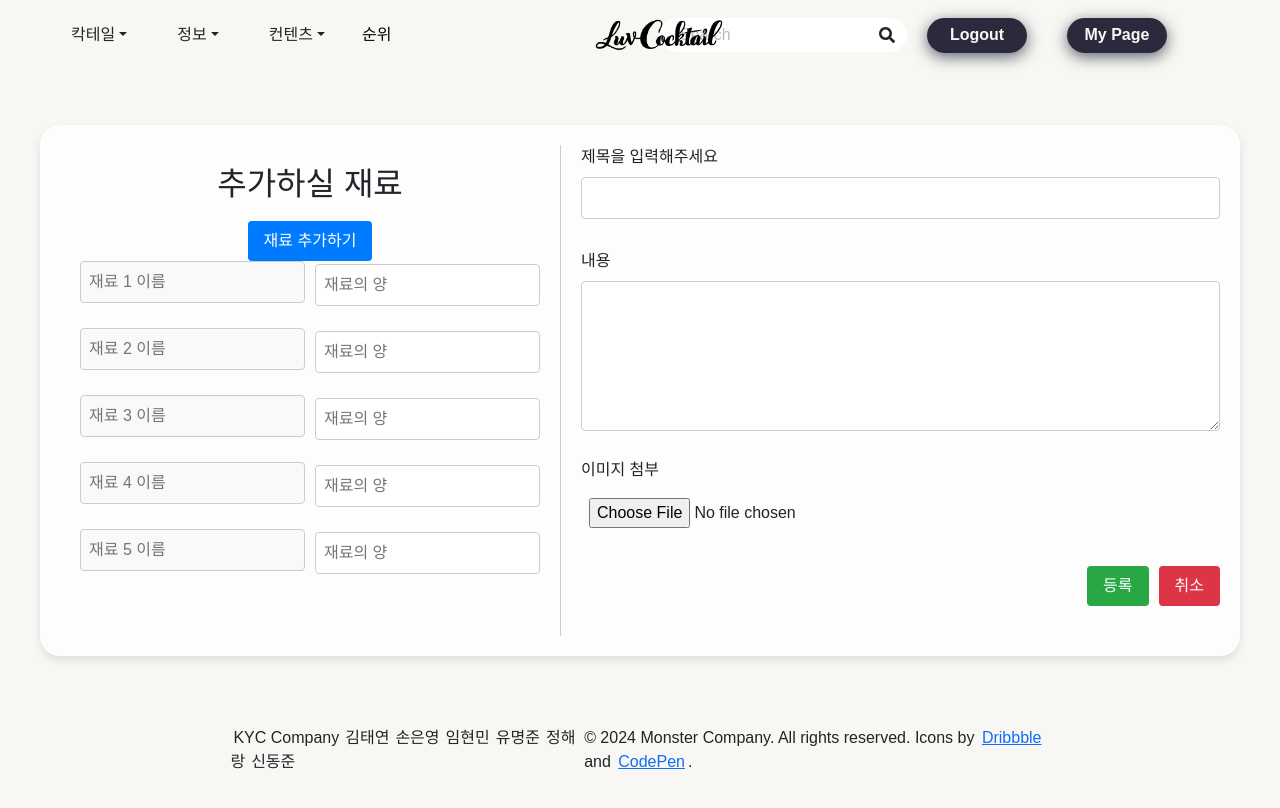
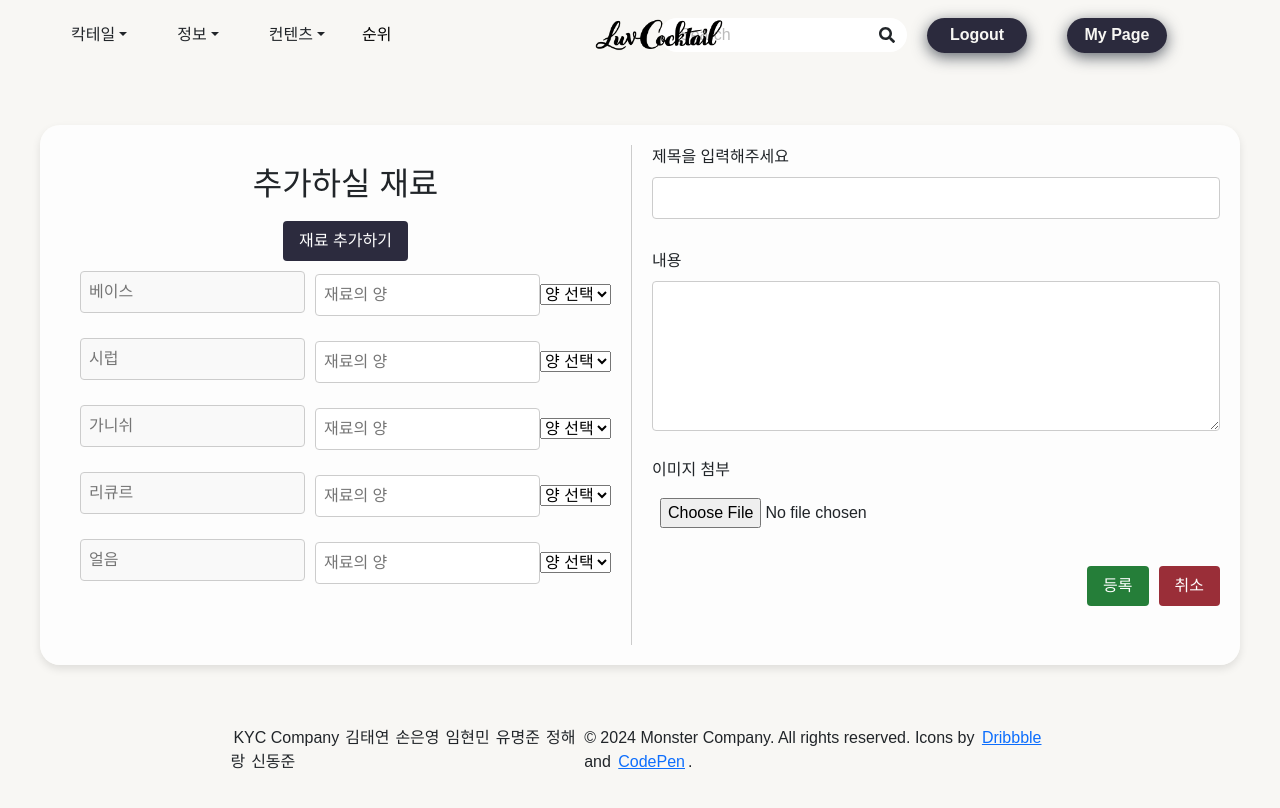
Before and after one commit to KICMonster/frontend-monster, a React (Vite) app in the folder front/: page /mycocktail in a window 1280 px wide. Shown: the top 808 px of the page. Built offline with nearby package versions, Linux system fonts and the light colour scheme; sample sign-in values are in the browser's storage; the HTML template or start-up script is replaced by a standard one; a web font is replaced by a local one.

Commit message:
해랑 작업

```diff
--- a/front/src/component/main/styles/mycocktail.css
+++ b/front/src/component/main/styles/mycocktail.css
@@ -107,7 +107,7 @@
 
 .MySubmitButton {
   padding: 8px 16px;
-    background-color: #28a745;
+  background-color: #257e39;
   color: #fff;
   border: none;
   border-radius: 4px;
@@ -117,7 +117,7 @@
 
 .MyCancelButton {
   padding: 8px 16px;
-    background-color: #dc3545;
+  background-color: #9a2e38;
   color: #fff;
   border: none;
   border-radius: 4px;
@@ -126,10 +126,23 @@
 
 .MyAddButton {
   padding: 8px 16px;
-    background-color: #007bff;
+  background-color: #0d0c22de;
   color: #fff;
   border: none;
   border-radius: 4px;
   cursor: pointer;
   margin-top: 10px;
 }
+/* mycocktail.css */
+.MyAddButton {
+  float: right; /* 버튼을 오른쪽으로 정렬 */
+  margin-bottom: 10px; /* 버튼 아래에 약간의 여백 추가 */
+  /* 필요한 다른 스타일 추가 */
+}
+
+.MyIngredientSection {
+  position: relative; /* 섹션 내 버튼의 올바른 위치를 보장 */
+  padding: 20px; /* 섹션에 패딩 추가 */
+}
+
+/* 다른 요소들에 대한 추가 CSS */
--- a/front/src/pages/AnalysisComplete.jsx
+++ b/front/src/pages/AnalysisComplete.jsx
@@ -1,33 +1,109 @@
-import React from 'react';
-import { useLocation } from 'react-router-dom';
+import React, { useState, useEffect } from 'react';
+import { useLocation, useNavigate } from 'react-router-dom';
+import BasicLayout from '../layouts/BasicLayout';
 import Loading from './Loading';
 
-/**@todo_결과도출값.실제API에서 불러오는 값에 맞춰 변경할것. CSS 추가작업과 다른경로
- * 이동버튼 혹은 팝업창으로 구현할 경우 그에 맞게 이동방식 등 수정 필요 */
 function AnalysisComplete() {
   const location = useLocation();
-  const { recommendedCocktails } = location.state || { recommendedCocktails: [] }; // 상태가 없는 경우를 대비한 기본값 설정
-  console.log(recommendedCocktails);
+  const { recommendedCocktails } = location.state || { recommendedCocktails: [] };
+  const [currentCocktail, setCurrentCocktail] = useState(null);
+
+  const selectRandomCocktail = () => {
+    if (recommendedCocktails.length > 0) {
+      const randomIndex = Math.floor(Math.random() * recommendedCocktails.length);
+      setCurrentCocktail(recommendedCocktails[randomIndex]);
+    }
+  };
+
+  useEffect(() => {
+    selectRandomCocktail();
+  }, [recommendedCocktails]);
+
+  if (!currentCocktail) {
+    return (
+      <BasicLayout>
+        <div><Loading /></div>
+      </BasicLayout>
+    );
+  }
 
   return (
-    <div>
-      {recommendedCocktails.length > 0 ? (
-        <div>
-          {recommendedCocktails.map((cocktail, index) => (
-            <div key={index}>
-              <h2>{cocktail.name}</h2>
-              <p>재료1: {cocktail.ingredient1}</p>
-              <p>재료2: {cocktail.ingredient2}</p>
-              <p>재료3: {cocktail.ingredient3}</p>
-              <p>알코올 도수: {cocktail.alcohol_content}%</p>
+    <BasicLayout>
+      <div style={styles.container}>
+        <div key={currentCocktail.id} style={styles.cocktailContainer}>
+          <div style={styles.imageContainer}>
+            <img src={currentCocktail.imageUrl} alt={currentCocktail.name} style={styles.cocktailImage} />
+          </div>
+          <div style={styles.textContainer}>
+            <h1 style={styles.cocktailDescription}>회원님에게 알맞는 칵테일은 <strong>{currentCocktail.name}</strong> 입니다!</h1>
+            <div style={styles.ingredientsContainer}>
+              <p style={styles.description}>재료1: {currentCocktail.ingredient1}</p>
+              <p style={styles.description}>재료2: {currentCocktail.ingredient2}</p>
+              <p style={styles.description}>재료3: {currentCocktail.ingredient3}</p>
+              <p style={styles.description}>Description: {currentCocktail.description}</p>
             </div>
-          ))}
+          </div>
         </div>
-      ) : (
-        <Loading /> // 로딩 이미지나 애니메이션을 여기에 추가
-      )}
-    </div>
+        <button onClick={selectRandomCocktail} style={styles.button}>다른 칵테일 보기</button>
+      </div>
+    </BasicLayout>
   );
 }
 
+const styles = {
+  container: {
+    display: "flex",
+    flexDirection: "column",
+    alignItems: "center",
+    padding: "20px",
+  },
+  textContainer: {
+    textAlign: "center",
+    marginBottom: "20px",
+  },
+  cocktailDescription: {
+    fontSize: "24px",
+    fontWeight: "bold",
+    margin: 0,
+  },
+  ingredientsContainer: {
+    fontSize: "16px",
+  },
+  description: {
+    margin: "4px 0",
+  },
+  imageContainer: {
+    position: "relative",
+    width: "400px",
+    height: "400px",
+    overflow: "hidden",
+    borderRadius: "8px",
+    boxShadow: "0 2px 4px rgba(0, 0, 0, 0.1)",
+  },
+  cocktailImage: {
+    position: "absolute",
+    top: "50%",
+    left: "50%",
+    transform: "translate(-50%, -50%)",
+    maxWidth: "100%",
+    maxHeight: "100%",
+    objectFit: "contain",
+  },
+  button: {
+    backgroundColor: "#007bff",
+    color: "#fff",
+    padding: "10px 20px",
+    borderRadius: "5px",
+    textDecoration: "none",
+    fontSize: "16px",
+    fontWeight: "bold",
+    cursor: "pointer",
+    marginTop: "20px",
+    transition: "background-color 0.3s",
+    ":hover": {
+      backgroundColor: "#0056b3",
+    },
+  },
+};
+
 export default AnalysisComplete;
--- /dev/null
+++ b/front/src/pages/TasteEndpage.jsx
@@ -0,0 +1,6 @@
+function TasteEndpage() {
+    return(
+        <></>
+    );
+}
+export default TasteEndpage;
--- a/front/src/pages/contents/MyCocktail.jsx
+++ b/front/src/pages/contents/MyCocktail.jsx
@@ -18,17 +18,20 @@ function MyCocktail() {
 
 
   // 상태 변수들 선언 및 초기화
-  const [title, setTitle] = useState("");
-  const [description, setDescription] = useState("");
   const [selectedFile, setSelectedFile] = useState(null);
-  const [ingredients, setIngredients] = useState([
-    { id: 1, name: "", amount: "" },
-    { id: 2, name: "", amount: "" },
-    { id: 3, name: "", amount: "" },
-    { id: 4, name: "", amount: "" },
-    { id: 5, name: "", amount: "" }
+  const [title, setTitle] = useState(""); // 제목 상태
+  const [description, setDescription] = useState(""); // 설명 상태
+  const [ingredients, setIngredients] = useState([ // 재료 상태
+    { id: 1, name: "", amount: "", volume: "" },
+    { id: 2, name: "", amount: "", volume: "" },
+    { id: 3, name: "", amount: "", volume: "" },
+    { id: 4, name: "", amount: "", volume: "" },
+    { id: 5, name: "", amount: "", volume: "" }
   ]);
+
   const [error, setError] = useState(null);
+  const placeholders = ["베이스", "시럽", "가니쉬", "리큐르", "얼음"]; // 재료 플레이스홀더
+
 
   // 입력 필드 값이 변경될 때 실행되는 함수
   const handleInputChange = (id, field, value) => {
@@ -75,6 +78,7 @@ function MyCocktail() {
       return;
     }
 
+    //이미지 필드 유효성 검사
     if (!selectedFile) {
       alert("이미지는 필수값입니다.");
       return;
@@ -127,6 +131,15 @@ function MyCocktail() {
       alert(`최대 ${maxLength}자까지 입력할 수 있습니다.`);
     }
   };
+  // 볼륨 변경 핸들러
+  const handleVolumeChange = (id, value) => {
+    setIngredients(prevIngredients =>
+      prevIngredients.map(ingredient =>
+        ingredient.id === id ? { ...ingredient, volume: value } : ingredient
+      )
+    );
+  };
+
 
   return (
     <BasicLayout>
@@ -139,16 +152,18 @@ function MyCocktail() {
                 재료 추가하기
               </button>
               <div className="MyIngredientsContainer">
-                {ingredients.map(ingredient => (
+                {ingredients.map((ingredient, index) => (
                   <div key={ingredient.id} className="MyFormGroup">
                     <div className="MyIngredientRow">
                       <input
                         type="text"
-                        placeholder={`재료 ${ingredient.id} 이름`}
+                        placeholder={placeholders[index] ? `${placeholders[index]}` : `재료 ${ingredient.id}`}
                         value={ingredient.name}
                         onChange={(e) =>
                           handleInputChange(ingredient.id, "name", e.target.value)
                         }
+                        onFocus={(e) => e.target.placeholder = ''}
+                        onBlur={(e) => e.target.placeholder = placeholders[index] ? `${placeholders[index]} 이름` : `재료 ${ingredient.id} 이름`}
                         className="MyIngredientInput"
                         maxLength="15"
                         onKeyUp={() => handleMaxLengthAlert(ingredient.name.length, 15)}
@@ -164,6 +179,25 @@ function MyCocktail() {
                         maxLength="15"
                         onKeyUp={() => handleMaxLengthAlert(ingredient.amount.length, 15)}
                       />
+                      <div className="MyVolumeDropdown">
+                        <select
+                          value={ingredient.volume}
+                          onChange={(e) => handleVolumeChange(ingredient.id, e.target.value)}
+                        >
+                          <option value="">양 선택</option>
+                          <option value="드롭">드롭</option>
+                          <option value="대시">대시</option>
+                          <option value="티스푼">티스푼</option>
+                          <option value="온스">온스</option>
+                          <option value="지거">지거</option>
+                          <option value="컵">컵</option>
+                          <option value="파인트">파인트</option>
+                          <option value="병">병</option>
+                          <option value="휩스">휩스</option>
+                          <option value="쿼트">쿼트</option>
+                          <option value="갤런">갤런</option>
+                        </select>
+                      </div>
                     </div>
                   </div>
                 ))}
```
Lines whose indentation alone changed are shown as unchanged.
